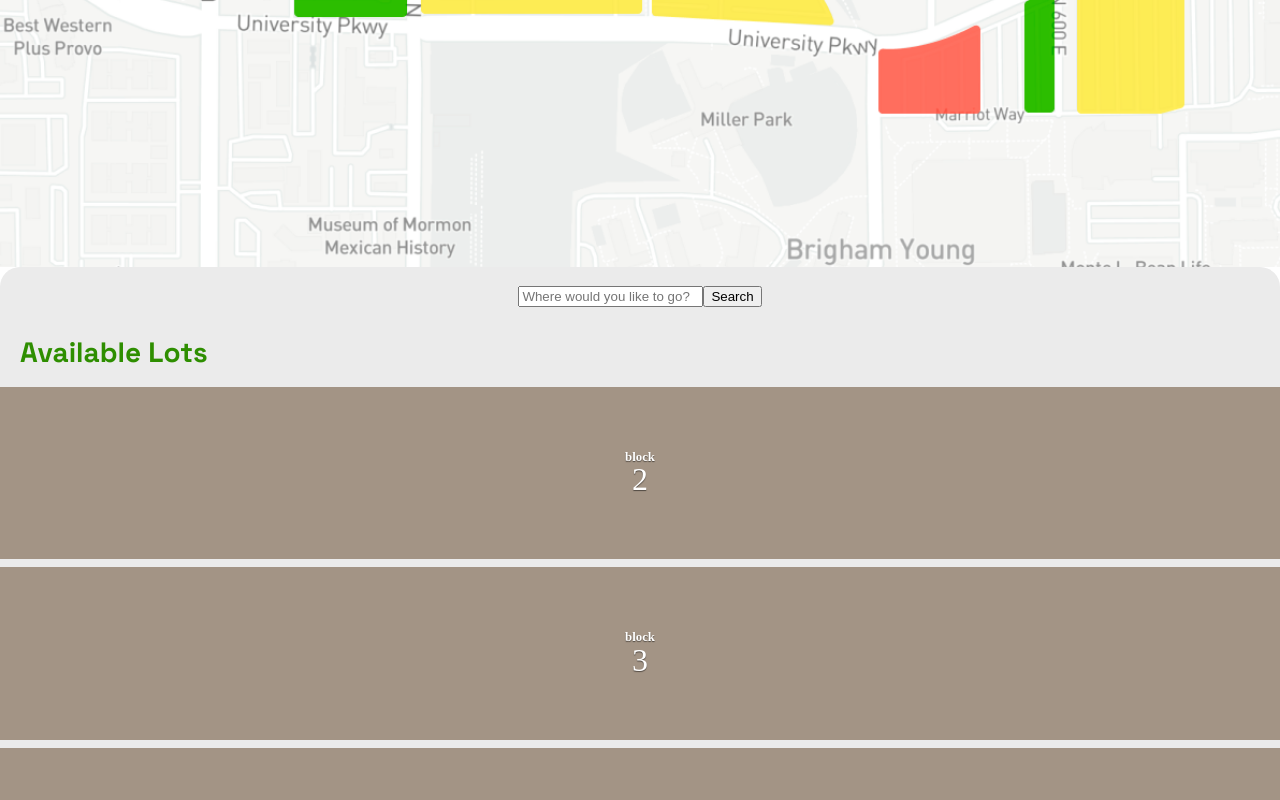
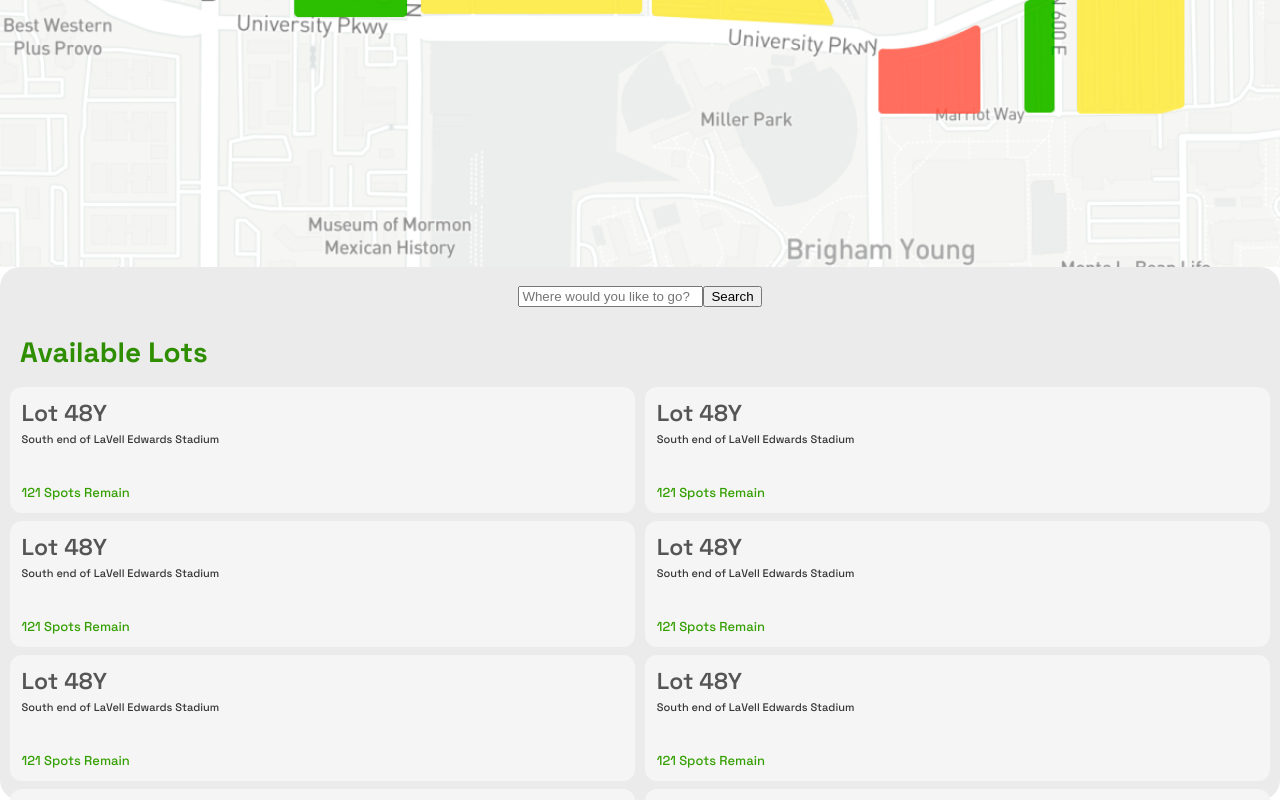
Before and after one commit to bauchdj/hackathon-sandbox-2024, a React (Vite) app: page / in a window 1280 px wide. Built offline with nearby package versions, Linux system fonts and the light colour scheme; a web font is replaced by a local one.

Commit message:
Working on details pop up

```diff
--- a/src/App.css
+++ b/src/App.css
@@ -67,6 +67,10 @@ body {
 	font-weight: 700;
 	line-height: 36px;
 	word-wrap: break-word;
+}
+
+.spacer {
+	margin: 0.3rem;
 }
 
 .overflow-auto {
--- a/src/App.jsx
+++ b/src/App.jsx
@@ -1,5 +1,7 @@
+import React, { useState } from 'react';
 import mapImage from './assets/map.png';
-import React, { useState } from 'react';
+import detailsImage from './assets/map.png';
+// import detailsImage from './assets/details.png';
 
 function SearchComponent() {
 	// State to keep track of the search input
@@ -19,7 +21,7 @@ function SearchComponent() {
 	};
 
 	return (
-		<div>
+        <div>
 			<form onSubmit={handleSubmit}>
 				<input
 					type="text"
@@ -29,33 +31,125 @@ function SearchComponent() {
 				/>
 				<button type="submit">Search</button>
 			</form>
-		</div>
+        </div>
 	);
 }
 
+
+function Popup({ imageUrl, onClose }) {
+    return (
+        <div className="fill-screen black-transparent center-x center-y" onClick={onClose}>
+            <img src={detailsImage} alt="Lot Details"/>
+        </div>
+    );
+}
+
+function Tile() {
+    const [isPopupVisible, setIsPopupVisible] = useState(false);
+
+    const showPopup = () => {
+        setIsPopupVisible(true);
+    };
+
+    const closePopup = () => {
+		console.log("pop up");
+        setIsPopupVisible(false);
+    };
+
+return (
+	<div onClick={showPopup}
+	style={{
+		width: '100%',
+		height: '100%',
+		padding: '12px',
+		background: '#F5F5F5',
+		borderRadius: '12px',
+		flexDirection: 'column',
+		justifyContent: 'flex-start',
+		alignItems: 'flex-start',
+		gap: '10px',
+		display: 'inline-flex'
+	}}>
+		<div style={{
+			alignSelf: 'stretch',
+			height: '102px',
+			flexDirection: 'column',
+			justifyContent: 'flex-start',
+			alignItems: 'flex-start',
+			gap: '22px',
+			display: 'flex'
+		}}>
+			<div style={{
+				alignSelf: 'stretch',
+				height: '64px',
+				flexDirection: 'column',
+				justifyContent: 'flex-start',
+				alignItems: 'flex-start',
+				gap: '4px',
+				display: 'flex'
+			}}>
+				<div style={{
+					color: '#555555',
+					fontSize: '23px',
+					fontFamily: 'Space Grotesk',
+					fontWeight: 600,
+					lineHeight: '28px',
+					wordWrap: 'break-word'
+				}}>
+					Lot 48Y
+				</div>
+				<div style={{
+					alignSelf: 'stretch',
+					color: '#353535',
+					fontSize: '11px',
+					fontFamily: 'Space Grotesk',
+					fontWeight: 500,
+					lineHeight: '16px',
+					wordWrap: 'break-word'
+				}}>
+					South end of LaVell Edwards Stadium
+				</div>
+			</div>
+			<div style={{
+				color: '#349F01',
+				fontSize: '13px',
+				fontFamily: 'Space Grotesk',
+				fontWeight: 500,
+				lineHeight: '16px',
+				wordWrap: 'break-word'
+			}}>
+				121 Spots Remain
+			</div>
+		</div>
+		{isPopupVisible && <Popup imageUrl={detailsImage} onClose={closePopup} />}
+	</div>
+)
+}
+
+function TileRow() {
+return (
+		<li>
+			<div className="flex-r">
+				<div className="spacer"></div>
+				<Tile/>
+				<div className="spacer"></div>
+				<Tile/>
+				<div className="spacer"></div>
+			</div>
+		</li>
+)
+}
+
 function LotTiles() {
-return ( <div>
-	<ul class="blocks">
-		<li>
-			<p><span>block</span>2</p>
-		</li>
-		<li>
-			<p><span>block</span>3</p>
-		</li>
-		<li>
-			<p><span>block</span>4</p>
-		</li>
-		<li>
-			<p><span>block</span>5</p>
-		</li>
-		<li>
-			<p><span>block</span>7</p>
-		</li>
-		<li>
-			<p><span>block</span>8</p>
-		</li>
+	const componentsArray = Array.from({ length: 8 }, (_, index) => index);
+
+return (
+	<ul className="blocks">
+		{componentsArray.map((_, index) => (
+			<TileRow key={index}/>
+		))}
 	</ul>
-</div> )
+)
 }
 
 function App() {
@@ -87,6 +181,9 @@ function App() {
 	)
 };
 
+export default App
+
+/*
 function TileList() {
 	const tileData = [
 		{ name: '36Y', description: '990 N 150 E' },
@@ -127,9 +224,6 @@ function Tile(props) {
 	)
 }
 
-export default App
-
-/*
 import { useState } from 'react'
 import reactLogo from './assets/react.svg'
 import viteLogo from '/vite.svg'
```
